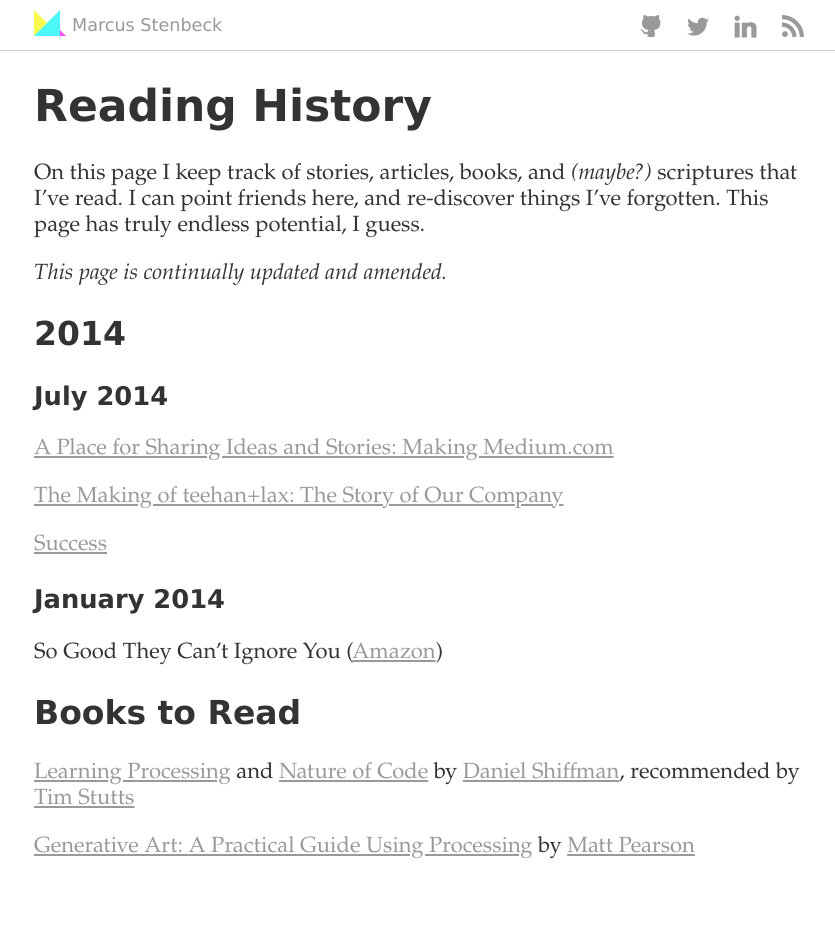
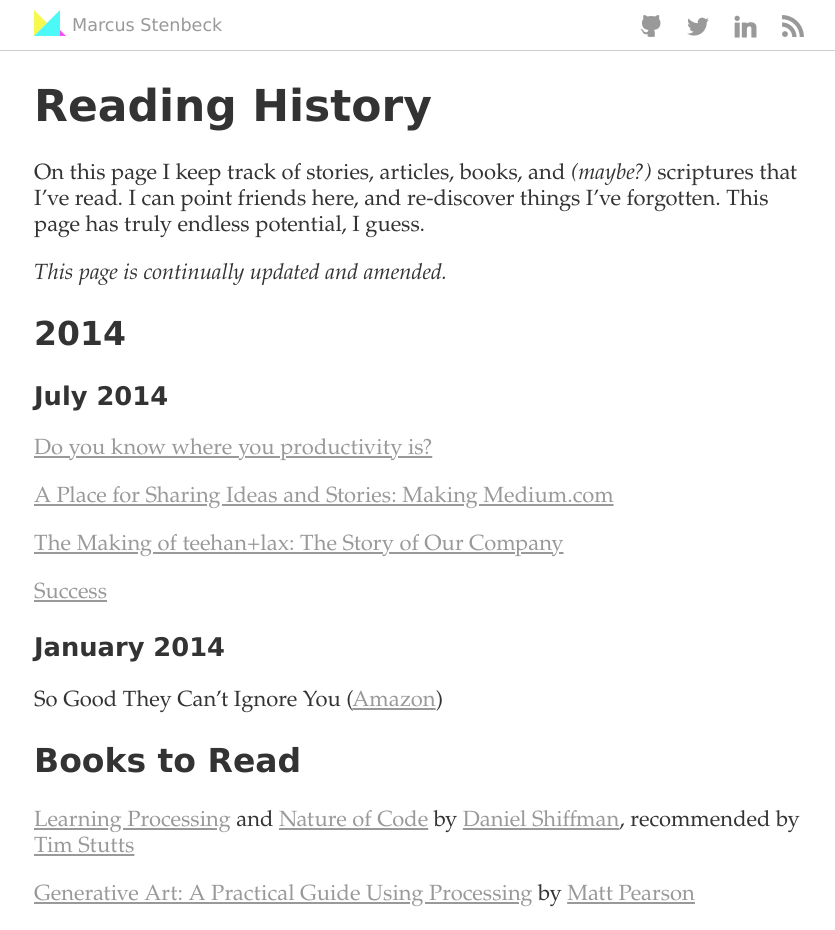
Before and after one commit to marcusstenbeck/marcusstenbeck.github.io, a Jekyll site: the page built from reading-history/index.md, in a window 1280 px wide. Shown: the whole page, without its empty margins (216-1051 px from the left). Built offline with Jekyll 4.4.1, drawn with Linux system fonts in a browser that asks for light colours; Markdown is read by kramdown in place of the engine named in the settings; before the commit the page ends 900 px from its top, so only the background shows below that.

Commit message:
Add article to reading history and text playlist.

```diff
--- a/reading-history/index.md
+++ b/reading-history/index.md
@@ -13,6 +13,8 @@
 ## 2014
 
 ### July 2014
+
+[Do you know where you productivity is?](http://www.theminimalists.com/productivity/)
 
 [A Place for Sharing Ideas and Stories: Making Medium.com](http://www.teehanlax.com/story/medium/)
 
```
Also changed, not shown: text-playlist/index.md (+1 -1 lines).
